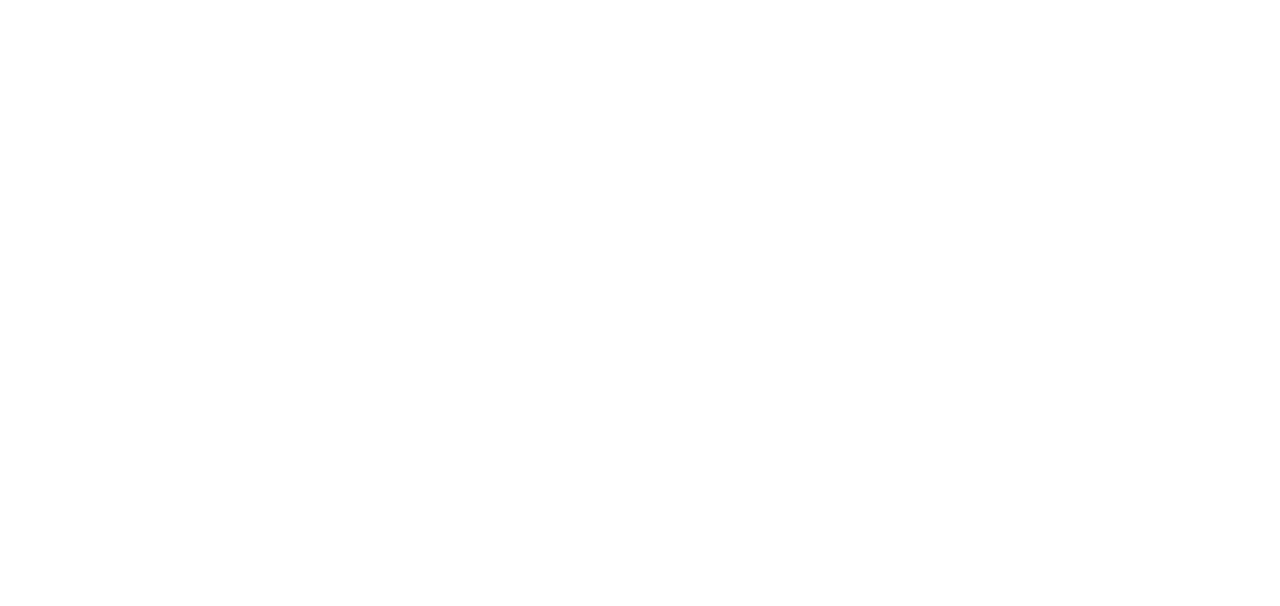
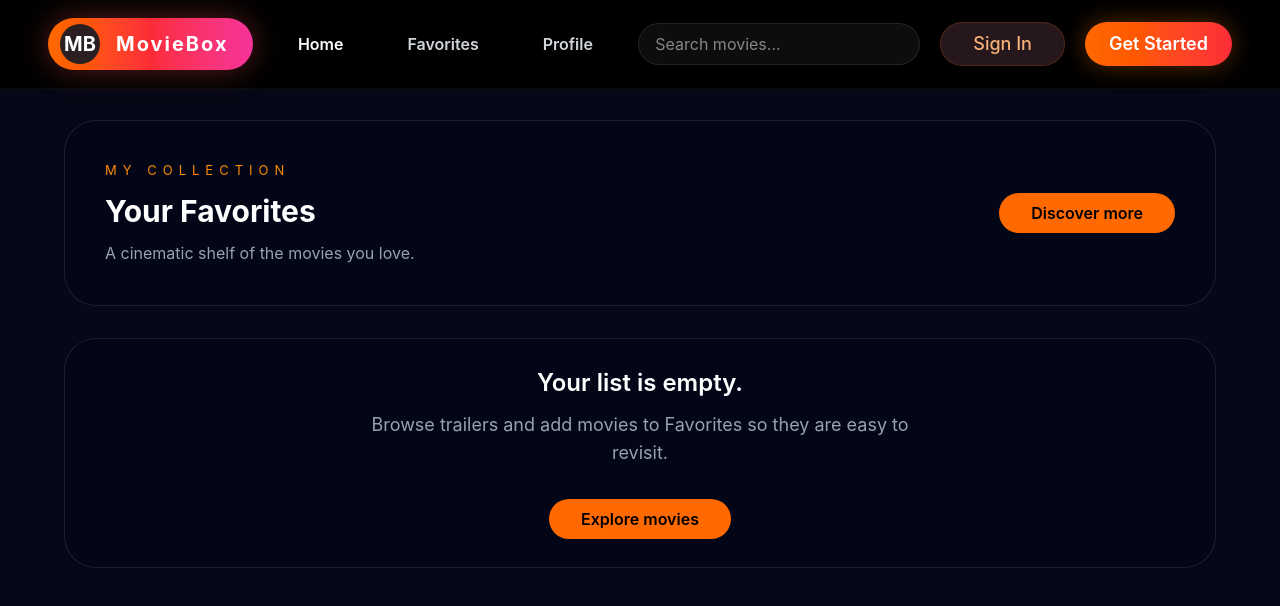
Before and after one commit to ojashvabhikonde-dot/Movie-explor, a React (Vite) app: page /favorites in a window 1280 px wide. Before the commit this address had no page. Shown: the top 606 px of the page. Built offline with nearby package versions, Linux system fonts and the light colour scheme.

Commit message:
favourite

```diff
--- a/src/pages/Dashboard.jsx
+++ b/src/pages/Dashboard.jsx
@@ -1,11 +1,16 @@
 import React from 'react'
 import Navbar from './Navbar'
+import Home from './Home'
 
 
 const Dashboard = () => {
   return (
-    <div>
-     <Navbar />
+    <div className='gap-2' >
+<Navbar />
+
+<Home />
+
+
     </div>
   )
 }
--- /dev/null
+++ b/src/pages/Favorites.jsx
@@ -0,0 +1,57 @@
+import React from 'react'
+import { useNavigate } from 'react-router';
+import Navbar from './Navbar';
+
+const Favorites = () => {
+  let navigate = useNavigate()
+  return (
+    <>
+    <Navbar />
+    <div className="min-h-screen bg-[rgb(5,8,22)] px-6 py-8 pt-30">
+      <div className="max-w-6xl mx-auto space-y-8">
+
+        {/* Top Banner */}
+        <div className="flex items-center justify-between rounded-[32px] border border-white/10 bg-[rgb(2,6,23)] px-10 py-10">
+
+          <div>
+            <p className="text-[13px] uppercase tracking-[6px] text-orange-400 mb-3">
+              My Collection
+            </p>
+
+            <h1 className="text-3xl font-bold text-white mb-3">
+              Your Favorites
+            </h1>
+
+            <p className="text-gray-400 text-md">
+              A cinematic shelf of the movies you love.
+            </p>
+          </div>
+
+          <button onClick={()=>navigate('/')} className="cursor-pointer rounded-full bg-orange-500 px-8 py-2 text-md font-semibold text-black transition hover:bg-orange-400">
+            Discover more
+          </button>
+        </div>
+
+        {/* Empty State Card */}
+        <div className="flex flex-col items-center justify-center rounded-[32px] border border-white/10 bg-[rgb(2,6,23)] py-7 text-center">
+
+          <h2 className="mb-3 text-2xl font-semibold text-white">
+            Your list is empty.
+          </h2>
+
+          <p className="mb-8 max-w-xl text-lg text-gray-400">
+            Browse trailers and add movies to Favorites so they are easy to revisit.
+          </p>
+
+          <button className="rounded-full bg-orange-500 px-8 py-2 text-md cursor-pointer font-semibold text-black transition hover:bg-orange-400">
+            Explore movies
+          </button>
+        </div>
+
+      </div>
+    </div>
+    </>
+  );
+};
+
+export default Favorites;
--- a/src/pages/Home.jsx
+++ b/src/pages/Home.jsx
@@ -1,11 +1,8 @@
-import Navbar from "./Navbar"
+import React from 'react'
 
 const Home = () => {
   return (
-    <div>
-
-
-    </div>
+    <div>Home</div>
   )
 }
 
--- a/src/pages/Navbar.jsx
+++ b/src/pages/Navbar.jsx
@@ -11,9 +11,6 @@ const Navbar = () => {
   const dispatch = useDispatch();
 
   const { user } = useSelector((store) => store.auth);
-  const favorites = useSelector(
-   (state) => state
-);
 
   return (
     <header className="fixed top-0 left-0 w-full z-50 backdrop-blur-xl bg-[black] border-b border-white/5">
@@ -97,6 +94,7 @@ const Navbar = () => {
             Get Started
           </button>
         </div>
+
       </div>
     </header>
   );
--- a/src/pages/Profile.jsx
+++ b/src/pages/Profile.jsx
@@ -11,6 +11,7 @@ import {
 } from "react-icons/fa";
 import { useDispatch, useSelector } from "react-redux";
  import {removeUser}  from "../redux/authSlice"
+import Navbar from "./Navbar";
 // import { currentUser } from "../features/authAction";
 
 const Profile = () => {
@@ -19,6 +20,8 @@ const Profile = () => {
 
   let dispatch = useDispatch();
   return (
+    <>
+    <Navbar />
     <div className="min-h-screen bg-[#020817] px-6 py-8 pt-30 text-white">
       <div className="mx-auto max-w-6xl space-y-7">
         {/* Profile Header */}
@@ -203,6 +206,7 @@ const Profile = () => {
         </div>
       </div>
     </div>
+    </>
   );
 };
 
--- a/src/routes/AppRoutes.jsx
+++ b/src/routes/AppRoutes.jsx
@@ -4,6 +4,7 @@ import Dashboard from "../pages/Dashboard";
 import Login from "../pages/Login";
 import Register from "../pages/Register";
 import Profile from "../pages/Profile";
+import Favorites from "../pages/Favorites";
 
 const AppRoutes = () => {
   return (
@@ -35,6 +36,10 @@ const AppRoutes = () => {
 
 
 
+      <Route
+        path="/favorites"
+        element={<Favorites />}
+      />
 
 
     </Routes>
```
